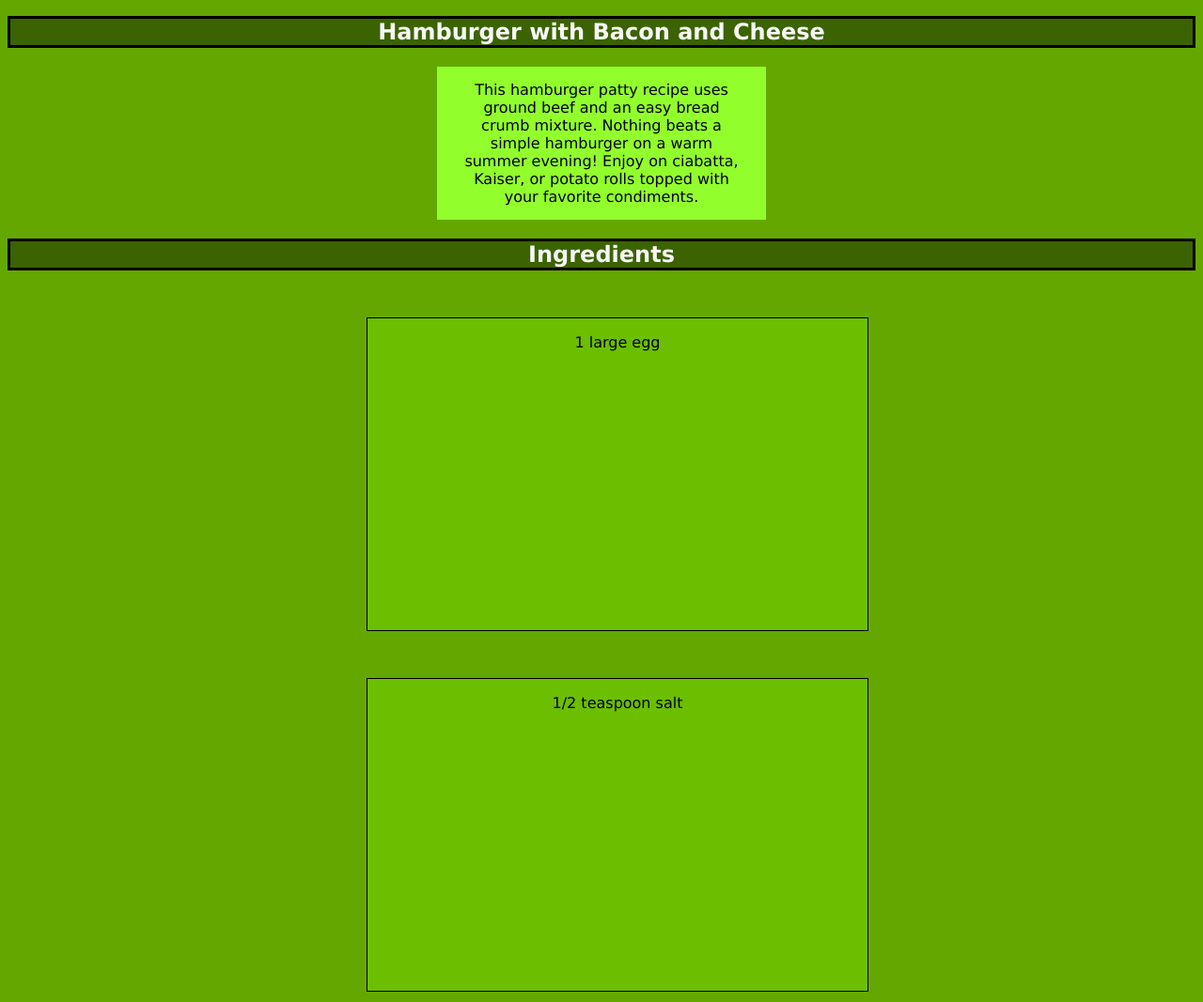
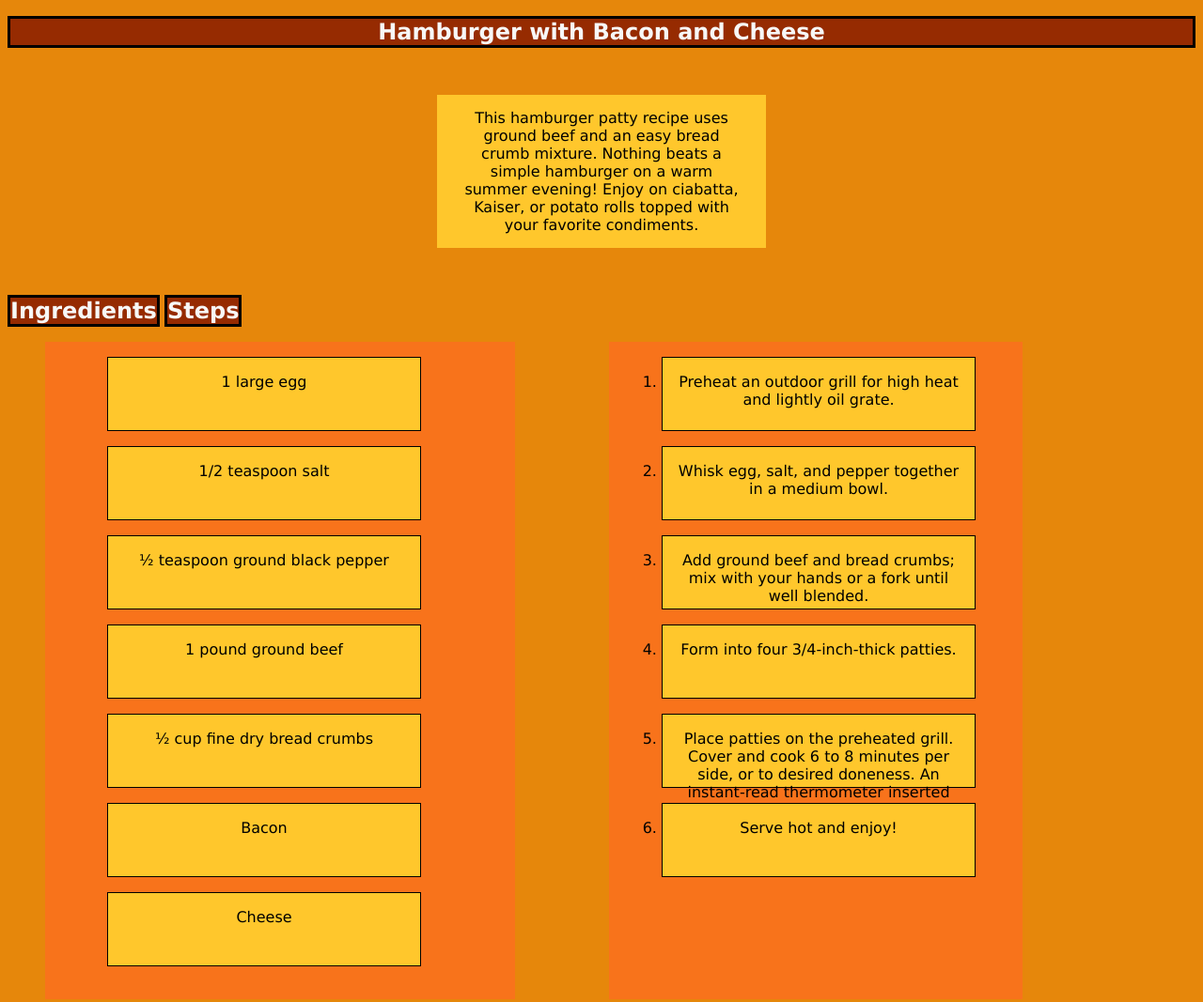
Before and after one commit to Jhosias-yoshi/odin-recipes, a plain HTML site: page recipes/burger.html in a window 1280 px wide. Shown: the part 404-1471 px from the top of the page at 94% size. Drawn offline with Linux system fonts and the light colour scheme.

Commit message:
Trying to style sub-pages... but still hard to figure how flex and position works... :(

```diff
--- a/recipes/burger.html
+++ b/recipes/burger.html
@@ -1,5 +1,5 @@
 <!DOCTYPE html>
-<html lang="en">
+<html class="html-burger" lang="en">
 <head>
     <meta charset="UTF-8">
     <meta name="viewport" content="width=device-width, initial-scale=1.0">
@@ -7,28 +7,32 @@
     <link rel="stylesheet" href="../styles.css">
 </head>
 <body>
-    <h1>Hamburger with Bacon</h1> <!--https://www.allrecipes.com/recipe/25473/the-perfect-basic-burger/-->
+    <h1 class="h1-burger">Hamburger with Bacon</h1> <!--https://www.allrecipes.com/recipe/25473/the-perfect-basic-burger/-->
     <a class="a-sub" href="../index.html">Home<img class="food-img" src="burger.avif" alt="Hamburger with bacon and cheese" height="250" width="350"></a>
-    <h2>Hamburger with Bacon and Cheese</h2>
-    <p>This hamburger patty recipe uses ground beef and an easy bread crumb mixture. Nothing beats a simple hamburger on a warm summer evening! Enjoy on ciabatta, Kaiser, or potato rolls topped with your favorite condiments.</p>
-    <h2>Ingredients</h2>
-    <ul>
-        <li>1 large egg</li>
-        <li>1/2 teaspoon salt</li>
-        <li>½ teaspoon ground black pepper</li>
-        <li>1 pound ground beef</li>
-        <li>½ cup fine dry bread crumbs</li>
-        <li>Bacon</l>
-        <li>Cheese</li>
+    <h2 class="h2-burgers">Hamburger with Bacon and Cheese</h2>
+    <p class="p-burger"">This hamburger patty recipe uses ground beef and an easy bread crumb mixture. Nothing beats a simple hamburger on a warm summer evening! Enjoy on ciabatta, Kaiser, or potato rolls topped with your favorite condiments.</p>
+    <h2 class="h2-burger">Ingredients</h2>
+    <h2 class="h2-burger">Steps</h2>
+    <br>
+    <div id="div-parent">
+    <ul class="ul-burger">
+        <li class="li-burger">1 large egg</li>
+        <li class="li-burger">1/2 teaspoon salt</li>
+        <li class="li-burger">½ teaspoon ground black pepper</li>
+        <li class="li-burger">1 pound ground beef</li>
+        <li class="li-burger">½ cup fine dry bread crumbs</li>
+        <li class="li-burger">Bacon</l>
+        <li class="li-burger">Cheese</li>
     </ul>
-    <h2>Steps</h2>
-    <ol>
-        <li>Preheat an outdoor grill for high heat and lightly oil grate.</li>
-        <li>Whisk egg, salt, and pepper together in a medium bowl.</li>
-        <li>Add ground beef and bread crumbs; mix with your hands or a fork until well blended.</li>
-        <li>Form into four 3/4-inch-thick patties.</li>
-        <li>Place patties on the preheated grill. Cover and cook 6 to 8 minutes per side, or to desired doneness. An instant-read thermometer inserted into the center should read at least 160 degrees F (70 degrees C).</li>
-        <li>Serve hot and enjoy!</li>
+    <!--<h2 class="h2-burger">Steps</h2>-->
+    <ol class="ol-burger">
+        <li class="li-burger">Preheat an outdoor grill for high heat and lightly oil grate.</li>
+        <li class="li-burger">Whisk egg, salt, and pepper together in a medium bowl.</li>
+        <li class="li-burger">Add ground beef and bread crumbs; mix with your hands or a fork until well blended.</li>
+        <li class="li-burger">Form into four 3/4-inch-thick patties.</li>
+        <li class="li-burger">Place patties on the preheated grill. Cover and cook 6 to 8 minutes per side, or to desired doneness. An instant-read thermometer inserted into the center should read at least 160 degrees F (70 degrees C).</li>
+        <li class="li-burger">Serve hot and enjoy!</li>
     </ol>
+    </div>
 </body>
 </html>
--- a/styles.css
+++ b/styles.css
@@ -1,3 +1,4 @@
+/*Index*/
 html{
     background-color: rgb(100, 167, 0);
     font-family: verdana, sans-serif;
@@ -51,10 +52,10 @@ a{
 }
 
 .a-sub{
+    width: 600px;
     display: flex;
-    flex-direction: column;
-    padding-top: 5px;
-    align-items: center;
+    padding: 5px auto;
+    justify-content: center;
 }
 
 .food-img{
@@ -74,5 +75,70 @@ a:visited{
 }
 
 a:hover{
-    background-color: rgb(136, 255, 0);
+    background-color: rgb(218, 218, 218);
 }
+
+/*Hamburger*/
+
+.html-burger{
+    background-color: rgb(230, 135, 11);
+    font-family: verdana, sans-serif;
+    align-self: center;
+}
+
+.h1-burger, .h2-burgers{
+    display: block;
+    border: solid black;
+    color: rgb(247, 247, 247);
+    background-color: rgb(150, 43, 1);
+    text-align: center;
+}
+
+.p-burger{
+    width: 300px;
+    text-align: center;
+    align-items: center;
+    margin: 0 auto;
+    background-color: rgb(255, 199, 44);
+    padding: 15px 25px;
+    margin: 50px auto;
+}
+
+.h2-burger{
+    color: rgb(247, 247, 247);
+    background-color: rgb(150, 43, 1);
+    display: inline-block;
+    justify-content: center;
+    margin: 0px auto;
+    text-align: center;
+    position: relative;
+
+}
+
+#div-parent{
+    display: inline-flex;
+    position: relative;
+    min-width: 10px;
+    justify-content: center;
+    margin: 0px 5vh;
+    position: relative;
+    gap: 100px;
+}
+
+.ul-burger, .ol-burger{
+    background-color: rgb(248, 115, 27);
+    width: 200px;
+    height: 100px;
+    width: 400px;
+    height: 700px;
+}
+
+.li-burger{
+    width: 300px;
+    height: 45px;
+    border: 1px solid black;
+    margin: 1em;
+    background-color: rgb(255, 199, 44);
+    text-align: center;
+    position: relative;
+}
```
